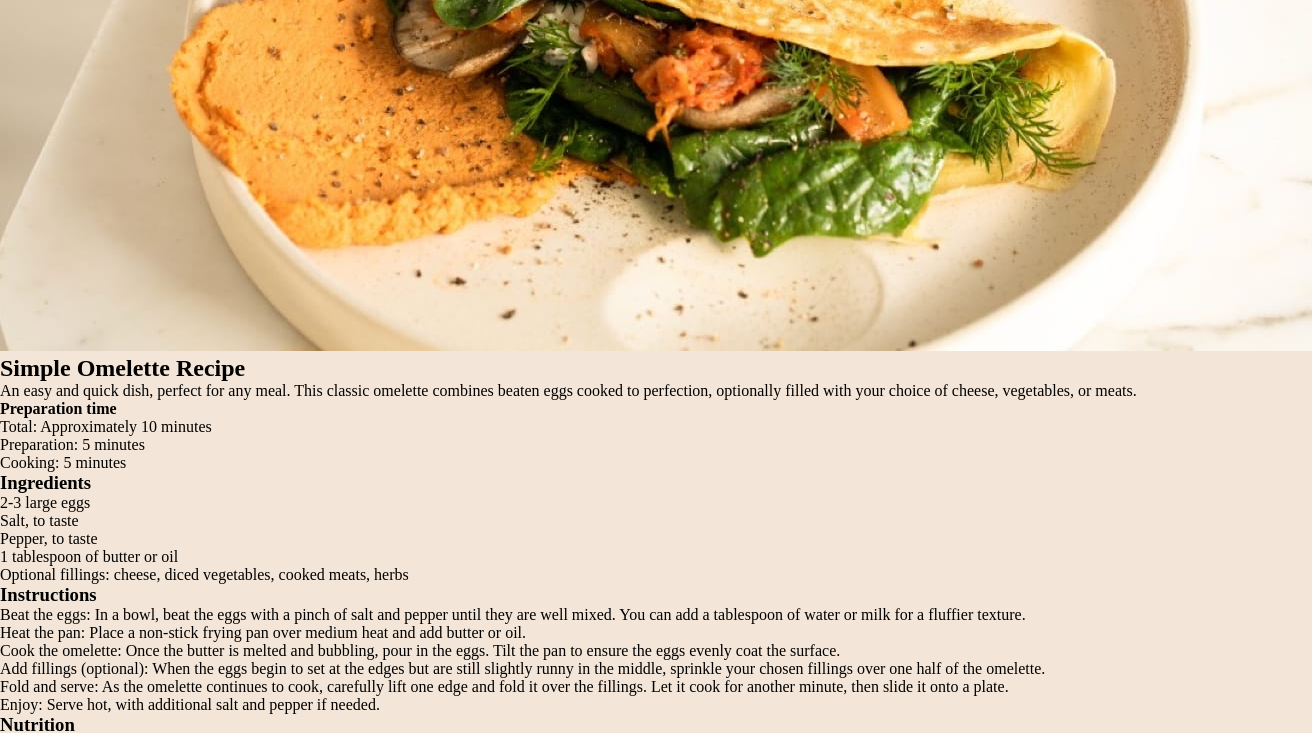
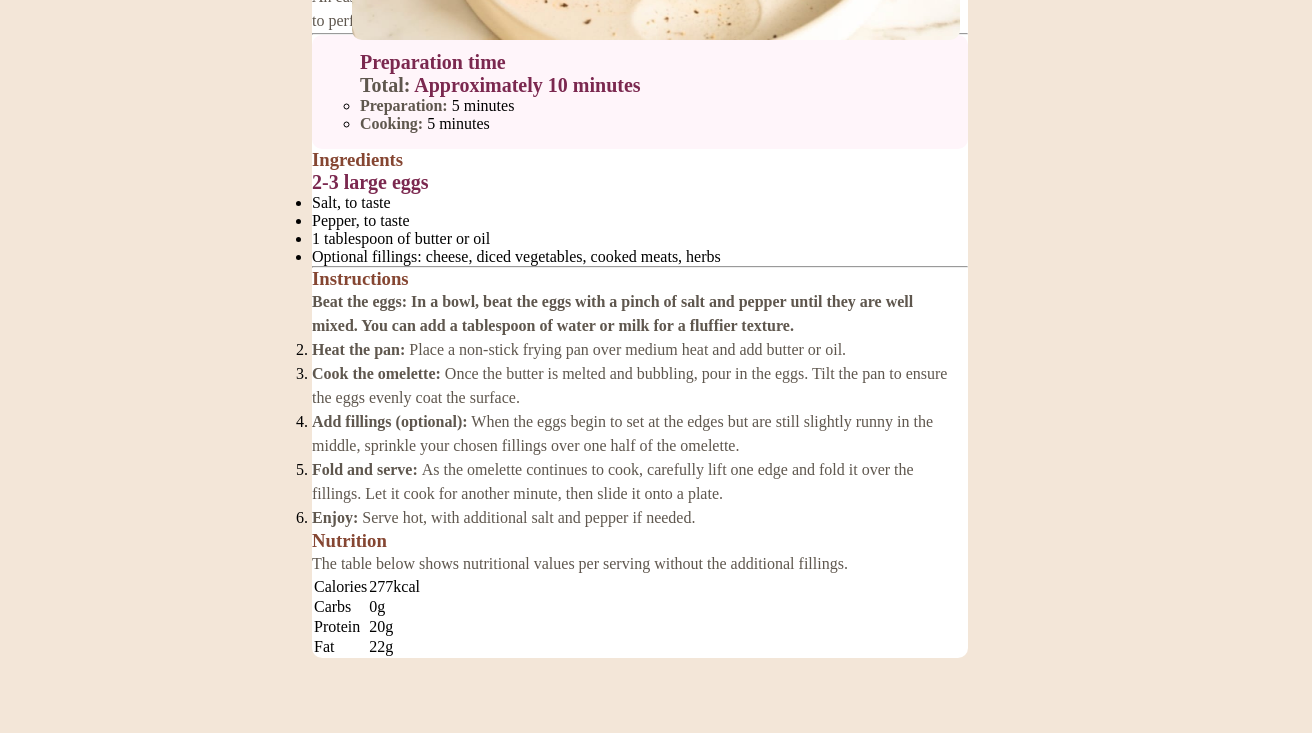
Before and after one commit to EAguayodev/Recipe-Page-Frontendmentor, a plain HTML site: page recipe-page-main/index.html in a window 1280 px wide. Shown: the part 249-982 px from the top of the page, 1312 px wide, since content can reach past the window. After the commit the page ends 907 px from the top, so only its background shows below. Drawn offline with Linux system fonts and the light colour scheme.

Commit message:
upstreaming list colors for css file

```diff
--- a/recipe-page-main/css/main.css
+++ b/recipe-page-main/css/main.css
@@ -28,3 +28,65 @@
 body{
     background: var(--Eggshell);
 }
+
+main{
+    display: grid;
+    height: 100vh;
+    place-content: center;
+}
+
+.recipe-layout {
+    background: var(--White);
+    width: 656px;
+    border-radius: 10px;
+}
+
+.recipe-layout h2{
+    color: var(--Dark-Charcoal);
+    font-family: var(--Outfit-sans-serif);
+    font-weight: 800;
+    font-size: 32px;
+}
+
+.recipe-layout h3{
+    color: var(--Nutmeg);
+}
+
+.recipe-layout li:nth-child(1){
+    color: var(--Dark-Raspberry);
+    font-weight: 600;
+    font-size: 20px;
+    list-style: none;
+}
+
+.recipe-layout p{
+    color: var(--Wenge-Brown);
+    font-size: 1rem;
+    line-height: 1.5rem;
+    width: 636px;
+}
+
+.recipe-layout span{
+    color: var(--Wenge-Brown);
+    font-weight: 600;
+}
+
+.omelette-img {
+    height: 300px;
+    width: 38rem;
+    border-radius: 10px;
+    position: relative;
+    top: 6rem;
+    left: 2.5rem;
+    place-content: center;
+}
+.prep-box {
+    background-color: var(--Rose-White);
+    border-radius: 10px;
+    padding: 1rem 3rem;
+    width: 656px;
+}
+.nutri-category {
+}
+.nutri-value {
+}
--- a/recipe-page-main/index.html
+++ b/recipe-page-main/index.html
@@ -30,22 +30,29 @@
       </div>
       <!-- Title -->
       <!-- preparation -->
-      <div>
-        <h4>
+      <hr>
+
+        <ul class="prep-box">
+          <li style="color: var(--Dark-Raspberry);">
            Preparation time
-        </h4>
+
+         </li>
          <ul>
           <li>
-            Total: Approximately 10 minutes
+            <span>Total:</span>
+             Approximately 10 minutes
           </li>
           <li>
-            Preparation: 5 minutes
+            <span>Preparation:</span>
+             5 minutes
           </li>
           <li>
-            Cooking: 5 minutes
+            <span>Cooking:</span>
+             5 minutes
           </li>
          </ul>
-      </div>
+
+        </ul>
       <!-- preparation -->
       <!-- Ingredients -->
       <div>
@@ -73,32 +80,51 @@
       <!-- Ingredients -->
 
       <!-- Instructions -->
+      <hr>
       <div>
         <h3>
           Instructions
         </h3>
         <ol>
           <li>
-            Beat the eggs: In a bowl, beat the eggs with a pinch of salt and pepper until they are well mixed.
+            <p>
+              <span> Beat the eggs:</span>
+              In a bowl, beat the eggs with a pinch of salt and pepper until they are well mixed.
               You can add a tablespoon of water or milk for a fluffier texture.
+            </p>
           </li>
           <li>
-            Heat the pan: Place a non-stick frying pan over medium heat and add butter or oil.
+            <p>
+              <span>Heat the pan:</span>
+               Place a non-stick frying pan over medium heat and add butter or oil.
+            </p>
           </li>
           <li>
-            Cook the omelette: Once the butter is melted and bubbling, pour in the eggs. Tilt the pan to ensure
+            <p>
+              <span>Cook the omelette:</span>
+               Once the butter is melted and bubbling, pour in the eggs. Tilt the pan to ensure
               the eggs evenly coat the surface.
+            </p>
           </li>
           <li>
-            Add fillings (optional): When the eggs begin to set at the edges but are still slightly runny in the
+            <p>
+              <span>Add fillings (optional):</span>
+               When the eggs begin to set at the edges but are still slightly runny in the
               middle, sprinkle your chosen fillings over one half of the omelette.
+            </p>
           </li>
           <li>
-            Fold and serve: As the omelette continues to cook, carefully lift one edge and fold it over the
+            <p>
+              <span>Fold and serve: </span>
+              As the omelette continues to cook, carefully lift one edge and fold it over the
               fillings. Let it cook for another minute, then slide it onto a plate.
+            </p>
           </li>
           <li>
-            Enjoy: Serve hot, with additional salt and pepper if needed.
+            <p>
+              <span>Enjoy:</span>
+               Serve hot, with additional salt and pepper if needed.
+            </p>
           </li>
         </ol>
       </div>
@@ -114,25 +140,25 @@
         <table>
           <!-- calories -->
           <tr>
-            <td>Calories</td>
+            <td class="nutri-category">Calories</td>
             <td class="nutri-value">277kcal</td>
           </tr>
           <!-- calories -->
           <!-- carbs -->
           <tr>
-            <td>Carbs</td>
+            <td class="nutri-category">Carbs</td>
             <td class="nutri-value">0g</td>
           </tr>
           <!-- carbs -->
           <!-- protein -->
           <tr>
-            <td>Protein</td>
+            <td class="nutri-category">Protein</td>
             <td class="nutri-value">20g</td>
           </tr>
           <!-- protein -->
           <!-- fat -->
           <tr>
-            <td> Fat</td>
+            <td class="nutri-category"> Fat</td>
             <td class="nutri-value">22g</td>
           </tr>
           <!-- fat -->
```
Lines whose indentation alone changed are shown as unchanged.
